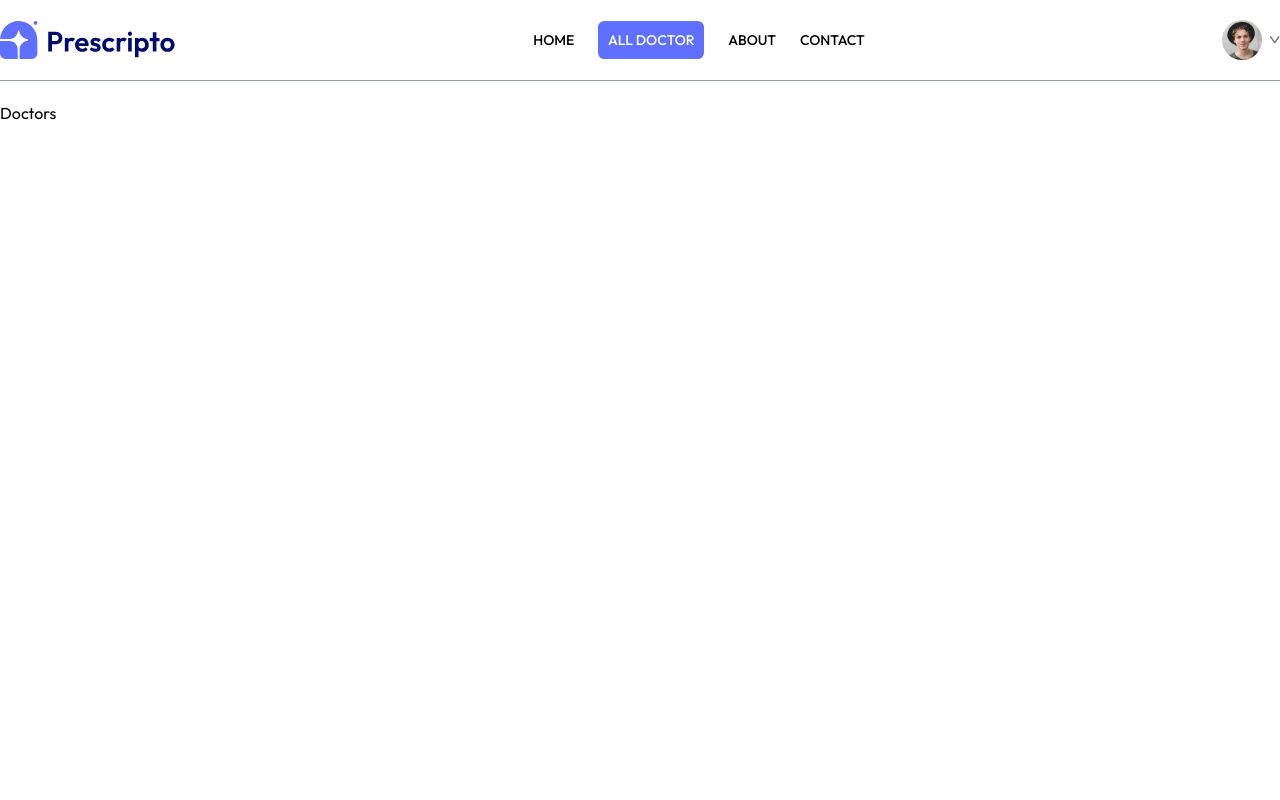
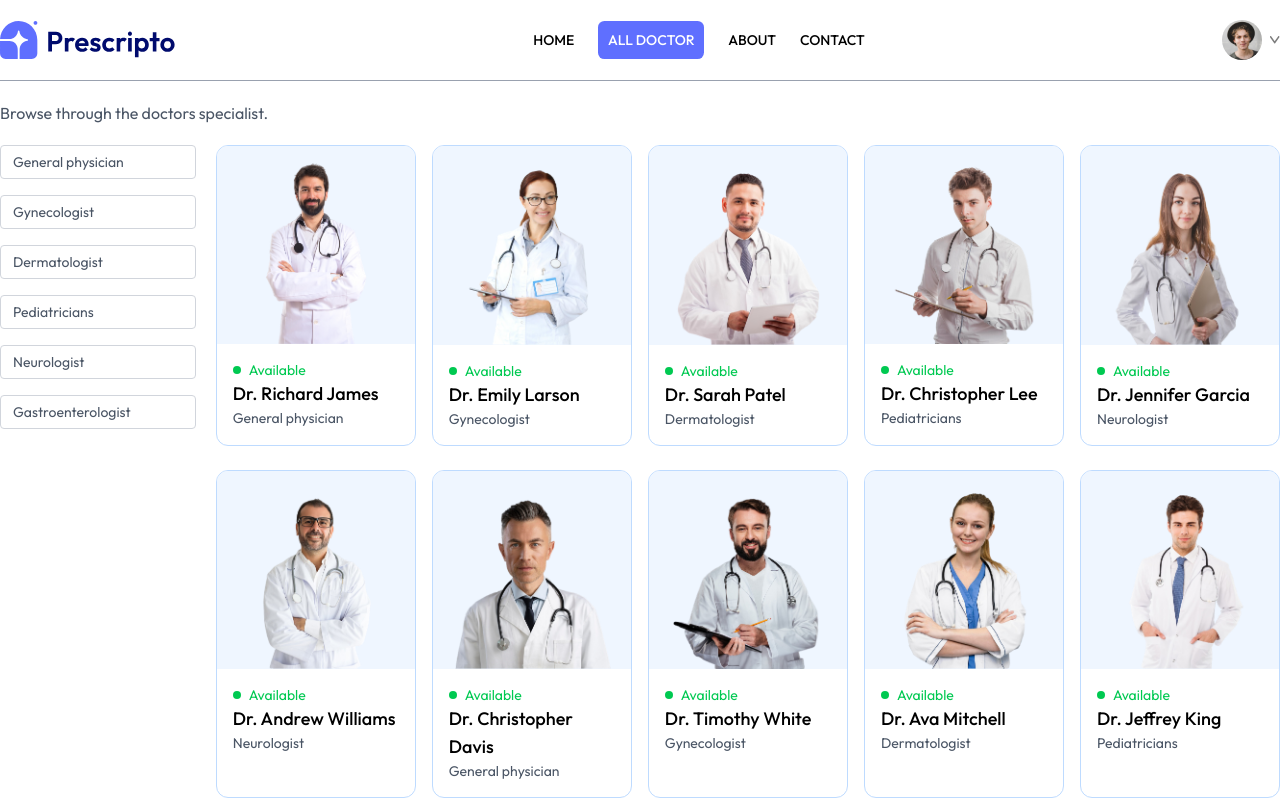
Before and after one commit to mdtayef001/Prescripto, a React (Vite) app in the folder client/: page /doctors in a window 1280 px wide. Shown: the top 800 px of the page. Built offline with nearby package versions, Linux system fonts and the light colour scheme.

Commit message:
add the all doctors page with category

```diff
--- /dev/null
+++ b/client/src/components/DoctorCard/DoctorCard.jsx
@@ -0,0 +1,22 @@
+import { Link } from "react-router-dom";
+
+const DoctorCard = ({ doctor }) => {
+  return (
+    <Link
+      to={`/appointment/${doctor._id}`}
+      className="border border-blue-200 rounded-xl overflow-hidden cursor-pointer hover:translate-y-[-10px] transition-all duration-500"
+    >
+      <img className="bg-blue-50 w-full" src={doctor.image} alt={doctor.name} />
+      <div className="p-4">
+        <div className="flex items-center gap-2 text-sm text-green-500">
+          <p className="w-2 h-2 rounded-full bg-green-500"></p>
+          <p>Available</p>
+        </div>
+        <h3 className="text-lg font-medium">{doctor.name}</h3>
+        <p className="text-sm text-gray-600">{doctor.speciality}</p>
+      </div>
+    </Link>
+  );
+};
+
+export default DoctorCard;
--- a/client/src/components/Navbar.jsx
+++ b/client/src/components/Navbar.jsx
@@ -1,13 +1,19 @@
 import React, { useState } from "react";
 import { assets } from "../assets/assets_frontend/assets";
-import { Link, NavLink } from "react-router-dom";
+import { Link, NavLink, useNavigate } from "react-router-dom";
 const Navbar = () => {
+  const navigate = useNavigate();
   const [showMenu, setShowMenu] = useState(false);
   const [token, setToken] = useState(true);
 
   return (
     <nav className="container mx-auto flex justify-between items-center py-5 mb-5 border-b border-b-gray-400 text-sm">
-      <img className="w-44 cursor-pointer" src={assets.logo} alt="" />
+      <img
+        onClick={() => navigate("/")}
+        className="w-44 cursor-pointer"
+        src={assets.logo}
+        alt=""
+      />
       <ul className="hidden md:flex items-center uppercase gap-6 font-medium">
         <li>
           <NavLink to="/">Home</NavLink>
--- a/client/src/components/home/TopDoctor.jsx
+++ b/client/src/components/home/TopDoctor.jsx
@@ -1,5 +1,6 @@
 import { Link } from "react-router-dom";
 import useAppContext from "../../hooks/useAppContext";
+import DoctorCard from "../DoctorCard/DoctorCard";
 
 const TopDoctor = () => {
   const { doctors } = useAppContext();
@@ -12,21 +13,7 @@ const TopDoctor = () => {
       </p>
       <div className="w-full grid grid-cols-1 md:grid-cols-2 lg:grid-cols-5  gap-4 gap-y-6 pt-5 px-3 sm:px-0">
         {doctors.slice(0, 10).map((doctor, index) => (
-          <Link
-            to={`/appointment/${doctor._id}`}
-            key={index}
-            className="border border-blue-200 rounded-xl overflow-hidden cursor-pointer hover:translate-y-[-10px] transition-all duration-500"
-          >
-            <img className="bg-blue-50" src={doctor.image} alt={doctor.name} />
-            <div className="p-4">
-              <div className="flex items-center gap-2 text-sm text-green-500">
-                <p className="w-2 h-2 rounded-full bg-green-500"></p>
-                <p>Available</p>
-              </div>
-              <h3 className="text-lg font-medium">{doctor.name}</h3>
-              <p className="text-sm text-gray-600">{doctor.speciality}</p>
-            </div>
-          </Link>
+          <DoctorCard key={index} doctor={doctor} />
         ))}
       </div>
       <div className="text-center">
--- a/client/src/pages/Appointment/Appointment.jsx
+++ b/client/src/pages/Appointment/Appointment.jsx
@@ -1,7 +1,7 @@
 import React from "react";
 
 const Appointment = () => {
-  return <div>Appointment</div>;
+  return <section className="min-h-screen">Appointment</section>;
 };
 
 export default Appointment;
--- a/client/src/pages/Auth/Login.jsx
+++ b/client/src/pages/Auth/Login.jsx
@@ -1,7 +1,7 @@
 import React from "react";
 
 const Login = () => {
-  return <div>Login</div>;
+  return <section className="min-h-screen">Login</section>;
 };
 
 export default Login;
--- a/client/src/pages/Auth/Signup.jsx
+++ b/client/src/pages/Auth/Signup.jsx
@@ -1,7 +1,7 @@
 import React from "react";
 
 const Signup = () => {
-  return <div>Signup</div>;
+  return <section className="min-h-screen">Signup</section>;
 };
 
 export default Signup;
--- a/client/src/pages/Doctors/Doctors.jsx
+++ b/client/src/pages/Doctors/Doctors.jsx
@@ -1,11 +1,114 @@
-import React from "react";
-import { useParams } from "react-router-dom";
+import React, { useEffect, useState } from "react";
+import { useNavigate, useParams } from "react-router-dom";
+import useAppContext from "../../hooks/useAppContext";
+import DoctorCard from "../../components/DoctorCard/DoctorCard";
 
 const Doctors = () => {
   const { specialty } = useParams();
-  console.log(specialty);
+  const [filterDoc, setFilterDoc] = useState([]);
+  const { doctors } = useAppContext();
+  const navigate = useNavigate();
 
-  return <section className="min-h-screen">Doctors</section>;
+  const applyFilter = () => {
+    if (specialty) {
+      setFilterDoc(doctors.filter((doc) => doc.speciality === specialty));
+    } else {
+      setFilterDoc(doctors);
+    }
+  };
+
+  useEffect(() => {
+    applyFilter();
+  }, [doctors, specialty]);
+
+  return (
+    <section className="min-h-screen">
+      <p className="text-gray-600">Browse through the doctors specialist.</p>
+      <div className="flex flex-col sm:flex-row items-start gap-5 mt-5">
+        <aside className="flex flex-col gap-4 text-sm text-gray-600">
+          <p
+            onClick={() =>
+              specialty === "General physician"
+                ? navigate("/doctors")
+                : navigate("/doctors/General physician")
+            }
+            className={`w-[94vm] sm:w-auto pl-3 py-1.5 pr-16 border border-gray-300 rounded transition-all cursor-pointer ${
+              specialty === "General physician" ? "bg-blue-100 text-black" : ""
+            }`}
+          >
+            General physician
+          </p>
+          <p
+            onClick={() =>
+              specialty === "Gynecologist"
+                ? navigate("/doctors")
+                : navigate("/doctors/Gynecologist")
+            }
+            className={`w-[94vm] sm:w-auto pl-3 py-1.5 pr-16 border border-gray-300 rounded transition-all cursor-pointer ${
+              specialty === "Gynecologist" ? "bg-blue-100 text-black" : ""
+            }`}
+          >
+            Gynecologist
+          </p>
+          <p
+            onClick={() =>
+              specialty === "Dermatologist"
+                ? navigate("/doctors")
+                : navigate("/doctors/Dermatologist")
+            }
+            className={`w-[94vm] sm:w-auto pl-3 py-1.5 pr-16 border border-gray-300 rounded transition-all cursor-pointer ${
+              specialty === "Dermatologist" ? "bg-blue-100 text-black" : ""
+            }`}
+          >
+            Dermatologist
+          </p>
+          <p
+            onClick={() =>
+              specialty === "Pediatricians"
+                ? navigate("/doctors")
+                : navigate("/doctors/Pediatricians")
+            }
+            className={`w-[94vm] sm:w-auto pl-3 py-1.5 pr-16 border border-gray-300 rounded transition-all cursor-pointer ${
+              specialty === "Pediatricians" ? "bg-blue-100 text-black" : ""
+            }`}
+          >
+            Pediatricians
+          </p>
+          <p
+            onClick={() =>
+              specialty === "Neurologist"
+                ? navigate("/doctors")
+                : navigate("/doctors/Neurologist")
+            }
+            className={`w-[94vm] sm:w-auto pl-3 py-1.5 pr-16 border border-gray-300 rounded transition-all cursor-pointer ${
+              specialty === "Neurologist" ? "bg-blue-100 text-black" : ""
+            }`}
+          >
+            Neurologist
+          </p>
+          <p
+            onClick={() =>
+              specialty === "Gastroenterologist"
+                ? navigate("/doctors")
+                : navigate("/doctors/Gastroenterologist")
+            }
+            className={`w-[94vm] sm:w-auto pl-3 py-1.5 pr-16 border border-gray-300 rounded transition-all cursor-pointer ${
+              specialty === "Gastroenterologist" ? "bg-blue-100 text-black" : ""
+            }`}
+          >
+            Gastroenterologist
+          </p>
+        </aside>
+
+        {/* doctor cards */}
+        <div className="w-full grid grid-cols-1 md:grid-cols-1 lg:grid-cols-5  gap-4 gap-y-6 ">
+          {filterDoc.map((doctor, index) => (
+            <DoctorCard key={index} doctor={doctor} />
+          ))}
+        </div>
+      </div>
+    </section>
+  );
 };
 
 export default Doctors;
```
